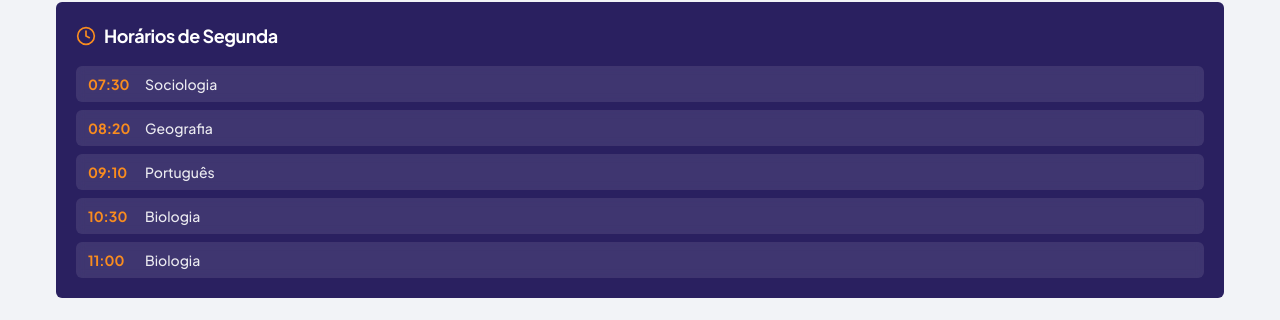
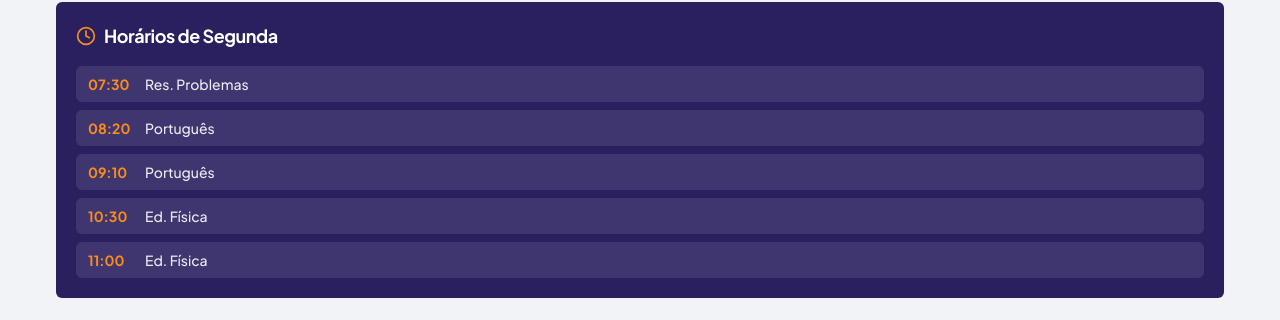
Before and after one commit to rafaelg3r/Classmind-V3, a React (Vite) app: page / in a window 1280 px wide. Shown: the part 377-697 px from the top of the page. Built offline with nearby package versions, Linux system fonts and the light colour scheme.

Commit message:
update schedule

```diff
--- a/src/components/DailySchedule.tsx
+++ b/src/components/DailySchedule.tsx
@@ -17,24 +17,24 @@ const days = [
 ];
 
 const fullWeek: Record<number, string[]> = {
-  1: ["Sociologia", "Geografia", "Português", "Biologia", "Biologia"],
-  2: ["Redação", "Inglês", "Sociologia", "Res. Problemas", "Res. Problemas"],
+  1: ["Res. Problemas", "Português", "Português", "Ed. Física", "Ed. Física"],
+  2: ["História", "Filosofia", "Filosofia", "Geografia", "Geografia"],
   3: [
     "Física",
     "Física",
-    "Física",
-    "Ed. Física",
-    "Ed. Física",
+    "História",
+    "Biologia",
+    "Biologia",
     //Contraturno (sempre igual)
     "Matemática",
     "Matemática",
     "Química",
     "Química",
   ],
-  4: ["Português", "Biologia", "Biologia", "Artes", "Artes"],
-  5: ["Feriado", "Feriado", "Feriado", "Feriado", "Feriado"],
+  4: ["Física", "Matemática", "Literatura", "Inglês", "Inglês"],
+  5: ["Biologia", "Português", "Português", "Matemática", "Matemática"],
 };
-let semanaSeguinte = false;
+let semanaSeguinte = true;
 const morningHours = ["07:30", "08:20", "09:10", "10:30", "11:00"];
 const eveningHours = ["13:30", "14:15", "15:20", "16:15"];
 
--- a/src/data/subjects.tsx
+++ b/src/data/subjects.tsx
@@ -78,7 +78,7 @@ export const subjectsData: Subject[] = [
     assessments: [
       {
         type: "trabalho",
-        date: "01/04 ",
+        date: "08/04??",
         title: "Teste (todo conteúdo passado)",
         description:
           "Teste avaliativo com todos os conteúdos passados até o momento (foco em fórmulas).",
@@ -101,7 +101,7 @@ export const subjectsData: Subject[] = [
         description:
           "Trabalho com  gomas e palitos de dente em grupos de 3 a 4 pessoas",
         points: "2",
-        status: "pending",
+        status: "done",
       },
       {
         type: "trabalho",
@@ -121,15 +121,15 @@ export const subjectsData: Subject[] = [
     color: "from-yellow-600 to-yellow-900",
     trimester: 1,
     assessments: [
-      {
-        type: "trabalho",
-        date: "02/04",
-        title: "Desenho seguindo um dos gêneros artísticos",
-        description:
-          "Fazer um desenho entre uma das opções: histórico, de gênero (cotidiano), retrato, paisagem, natureza-morta, abstração ou nu artístico",
-        points: "?",
-        status: "pending",
-      },
+      // {
+      //   type: "trabalho",
+      //   date: "02/04",
+      //   title: "Desenho seguindo um dos gêneros artísticos",
+      //   description:
+      //     "Fazer um desenho entre uma das opções: histórico, de gênero (cotidiano), retrato, paisagem, natureza-morta, abstração ou nu artístico",
+      //   points: "?",
+      //   status: "pending",
+      // },
     ],
   },
   {
@@ -192,7 +192,7 @@ export const subjectsData: Subject[] = [
     assessments: [
       {
         type: "trabalho",
-        date: "06/04 - 10/04",
+        date: "06/04 ou 10/04",
         title: "Teste sobre tipos de sujeito",
         description:
           "Questões avaliativas sobre os diversos tipos de sujeito (simples, composto, oculto, inexistente, etc.)",
```
